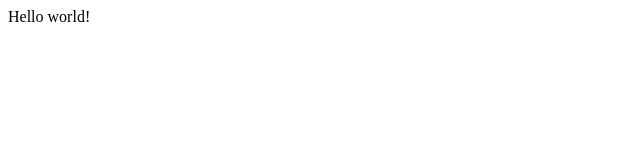
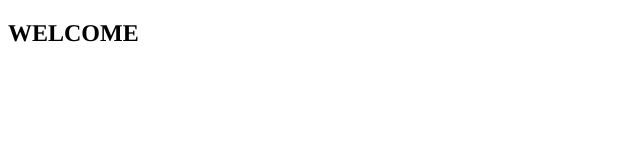
Before and after one commit to Obooman/site, a Gatsby site: page / in a window 1280 px wide. Shown: the whole page, without its empty margins (0-640 px from the left). Built offline with nearby package versions, Linux system fonts and the light colour scheme; Gatsby itself is replaced by a stand-in of ours.

Commit message:
⬆️ content and favicon

```diff
--- a/src/pages/index.js
+++ b/src/pages/index.js
@@ -1,5 +1,10 @@
 import React from "react"
+import "./index.module.css"
 
 export default function Home() {
-  return <div>Hello world!</div>
+  return (
+    <article>
+      <h1>WELCOME</h1>
+    </article>
+  )
 }
--- /dev/null
+++ b/src/pages/index.module.css
@@ -0,0 +1,3 @@
+html {
+  font-family: Times;
+}
```
Also changed, not shown: static/favicon.ico.
